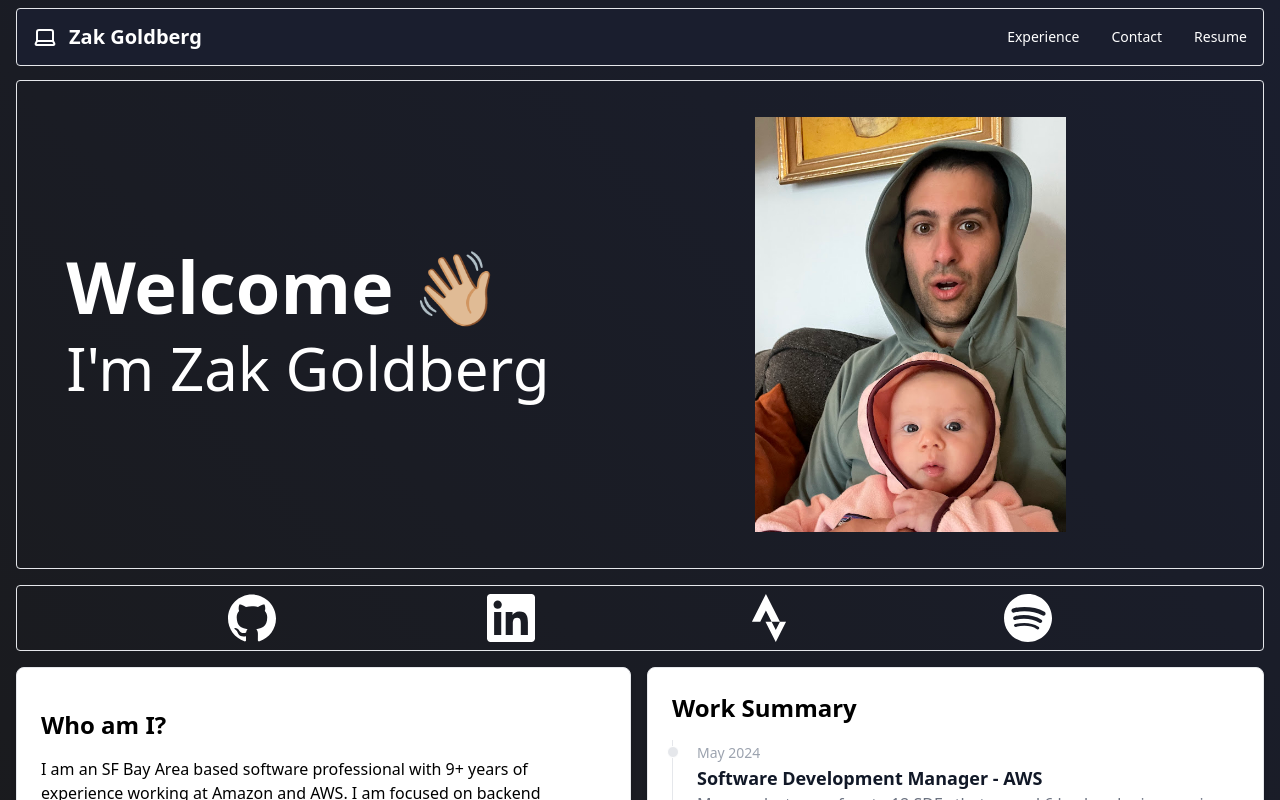
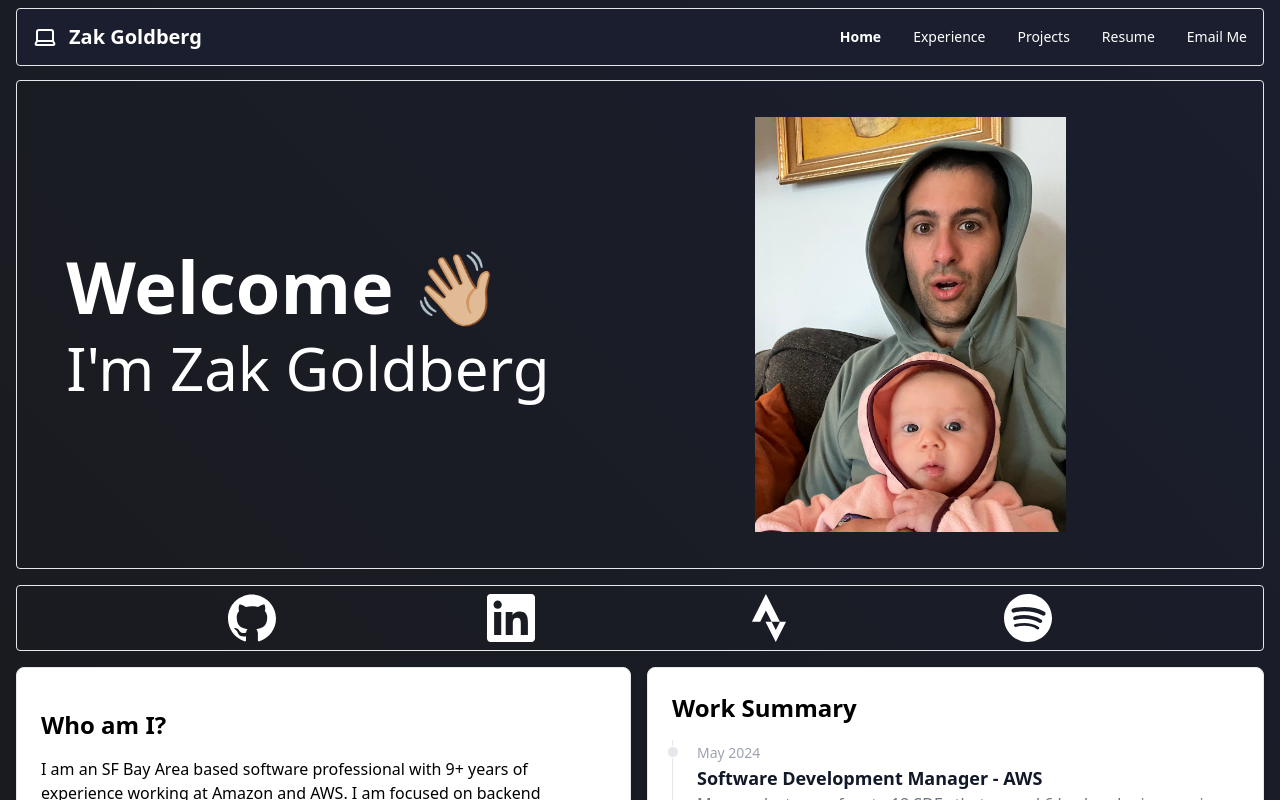
Before and after one commit to zak-goldberg/zak-goldberg-dev, a React (Vite) app: page / in a window 1280 px wide. Shown: the top 800 px of the page. Built offline with nearby package versions, Linux system fonts and the light colour scheme.

Commit message:
Updated the Navbar

```diff
--- a/src/components/navbar.jsx
+++ b/src/components/navbar.jsx
@@ -15,17 +15,23 @@ function MyNavbar() {
             </Navbar.Brand>
             <Navbar.Toggle />
             <Navbar.Collapse>
+              <Navbar.Link as={Link} to="/" className="text-white font-bold">
+                Home
+              </Navbar.Link>
               <Navbar.Link as={Link} to="experience" className="text-white">
                 Experience
+              </Navbar.Link>
+              <Navbar.Link as={Link} to="projects" className="text-white">
+                Projects
+              </Navbar.Link>
+              <Navbar.Link href="#Resume" className="text-white">
+                Resume
               </Navbar.Link>
               <Navbar.Link
                 href="mailto:zak.goldberg@gmail.com"
                 className="text-white"
               >
-                Contact
-              </Navbar.Link>
-              <Navbar.Link href="#Resume" className="text-white">
-                Resume
+                Email Me
               </Navbar.Link>
             </Navbar.Collapse>
           </Navbar>
```
